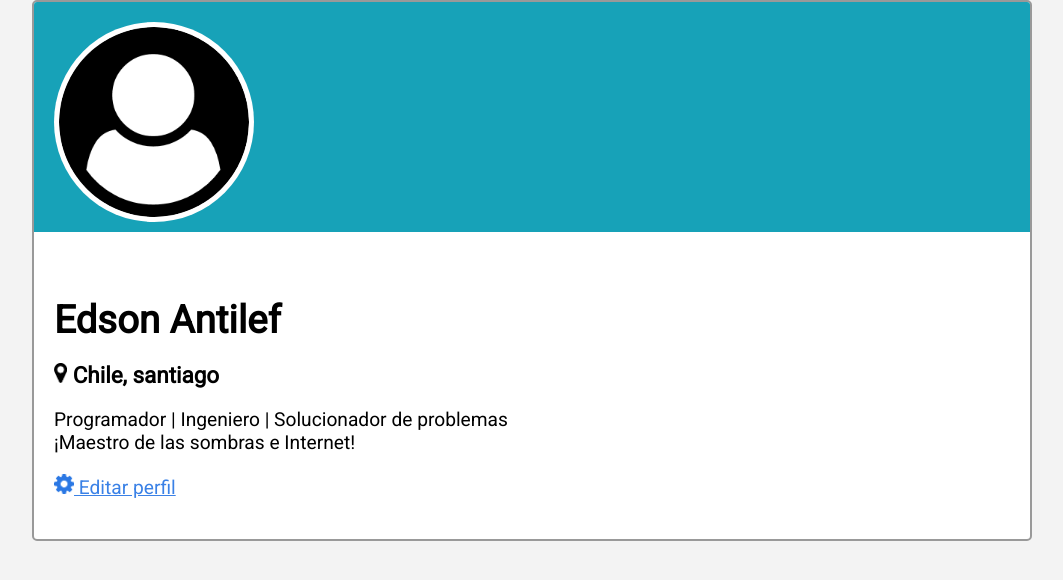
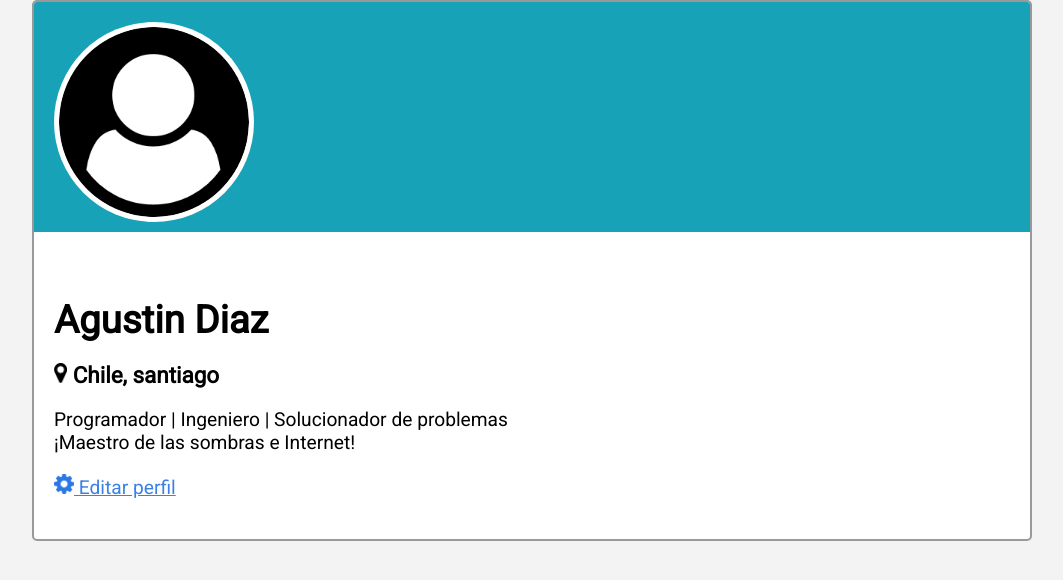
Before and after one commit to papitadeys/tarjetadeusuario, a plain HTML site: page index.html in a window 1280 px wide. Shown: the whole page, without its empty margins (108-1171 px from the left). Drawn offline with Linux system fonts and the light colour scheme.

Commit message:
Update index.html

```diff
--- a/index.html
+++ b/index.html
@@ -15,7 +15,7 @@
                 <img src="icons/user-circle.png" alt="user-circle" class="avatar-m">
             </div>
             <div class="card-body">
-                <h1>Edson Antilef</h1>
+                <h1>Agustin Diaz</h1>
                 <h3>
                     <img src="icons/map-marker.png" alt="pin" class="icon-s">
                     Chile, santiago
```
